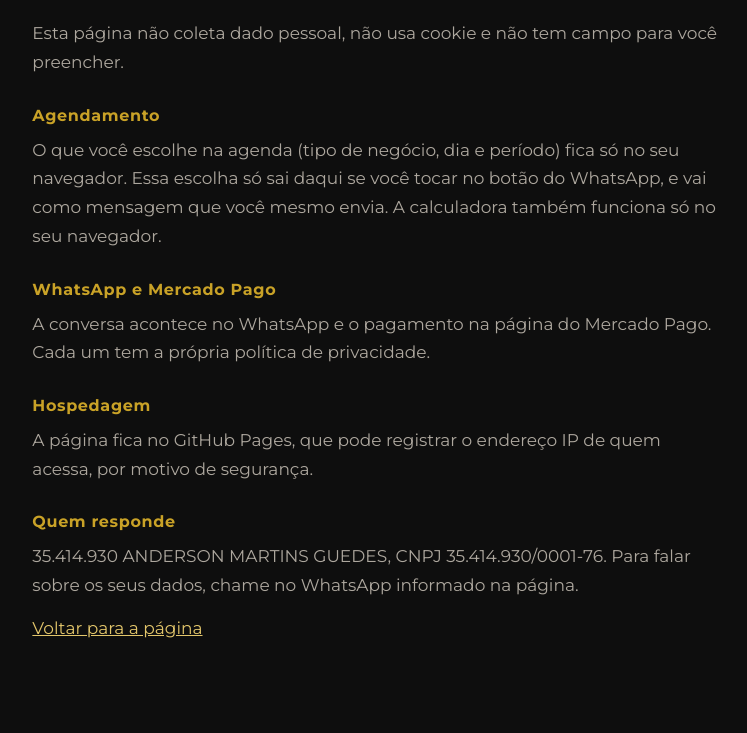
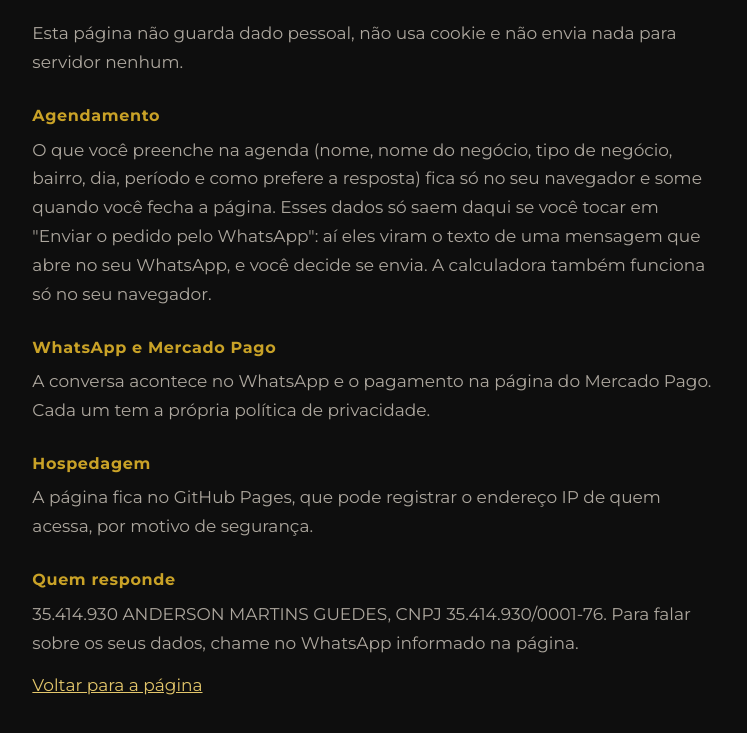
Before and after one commit to maverickguedes77-hue/raiox-cozinha, a plain HTML site: page privacidade.html in a window 1280 px wide. Shown: the part 109-842 px from the top of the page, without its empty margins (265-1012 px from the left). Before the commit the page ends 816 px from the top, so only its background shows below. Drawn offline with Linux system fonts and the light colour scheme.

Commit message:
Redesenho 2.0: privacidade cobre os campos novos da agenda
Co-Authored-By: Claude Opus 5.5 <noreply@anthropic.com>

```diff
--- a/privacidade.html
+++ b/privacidade.html
@@ -4,7 +4,7 @@
 <meta charset="utf-8">
 <meta name="viewport" content="width=device-width, initial-scale=1">
 <title>Política de privacidade | Raio-X da Cozinha</title>
-<meta name="description" content="Esta página não coleta dado pessoal e não usa cookie.">
+<meta name="description" content="Esta página não guarda dado pessoal e não usa cookie.">
 <meta name="robots" content="noindex">
 <meta name="theme-color" content="#0E0E0E">
 <link rel="icon" href="favicon.svg" type="image/svg+xml">
@@ -13,9 +13,9 @@
 <body>
 <main class="privacidade">
   <h1>Política de privacidade</h1>
-  <p>Esta página não coleta dado pessoal, não usa cookie e não tem campo para você preencher.</p>
+  <p>Esta página não guarda dado pessoal, não usa cookie e não envia nada para servidor nenhum.</p>
   <h2>Agendamento</h2>
-  <p>O que você escolhe na agenda (tipo de negócio, dia e período) fica só no seu navegador. Essa escolha só sai daqui se você tocar no botão do WhatsApp, e vai como mensagem que você mesmo envia. A calculadora também funciona só no seu navegador.</p>
+  <p>O que você preenche na agenda (nome, nome do negócio, tipo de negócio, bairro, dia, período e como prefere a resposta) fica só no seu navegador e some quando você fecha a página. Esses dados só saem daqui se você tocar em "Enviar o pedido pelo WhatsApp": aí eles viram o texto de uma mensagem que abre no seu WhatsApp, e você decide se envia. A calculadora também funciona só no seu navegador.</p>
   <h2>WhatsApp e Mercado Pago</h2>
   <p>A conversa acontece no WhatsApp e o pagamento na página do Mercado Pago. Cada um tem a própria política de privacidade.</p>
   <h2>Hospedagem</h2>
--- a/sitemap.xml
+++ b/sitemap.xml
@@ -1,4 +1,4 @@
 <?xml version="1.0" encoding="UTF-8"?>
 <urlset xmlns="http://www.sitemaps.org/schemas/sitemap/0.9">
-  <url><loc>https://maverickguedes77-hue.github.io/raiox-cozinha/</loc><lastmod>2026-10-31</lastmod></url>
+  <url><loc>https://maverickguedes77-hue.github.io/raiox-cozinha/</loc><lastmod>2026-11-19</lastmod></url>
 </urlset>
```
